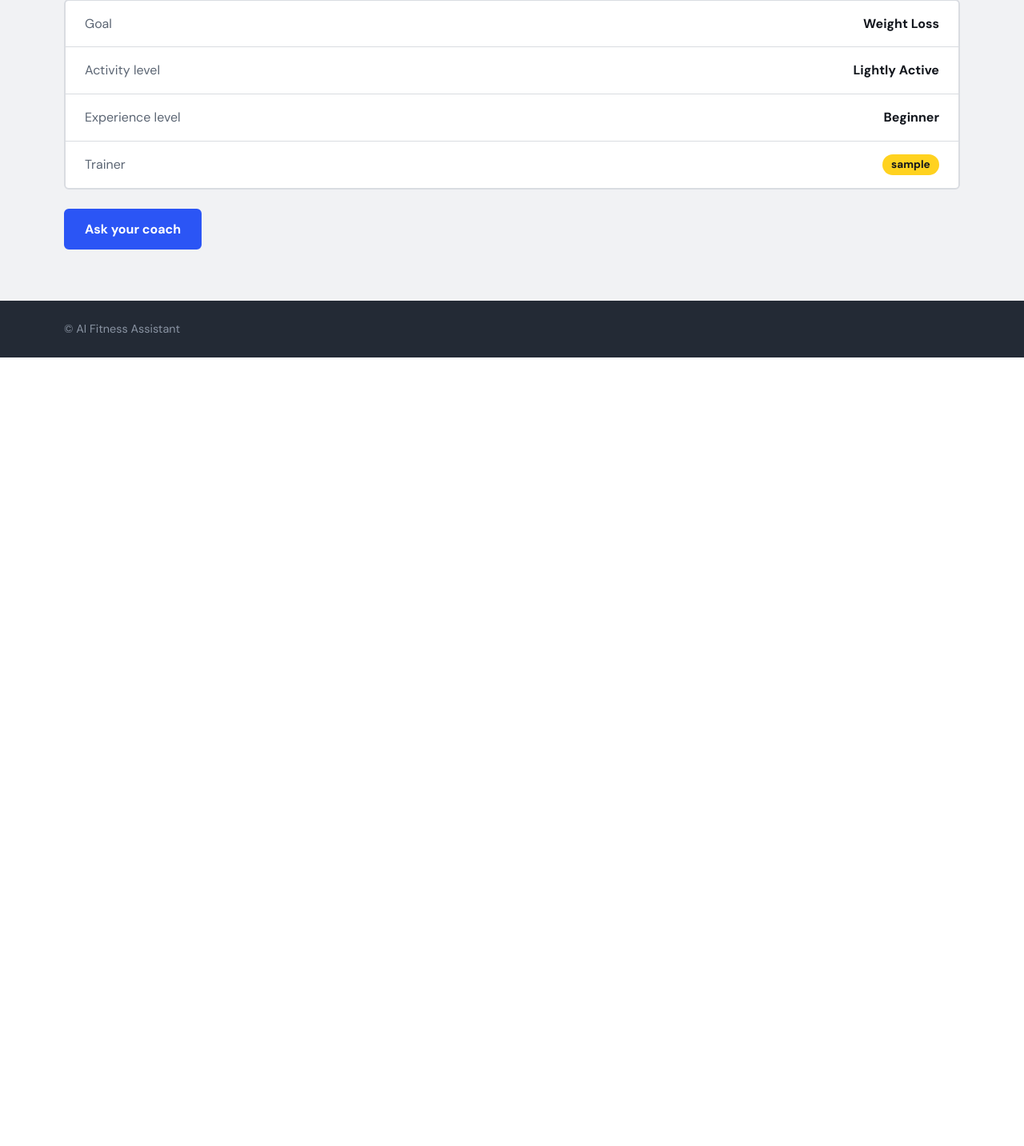
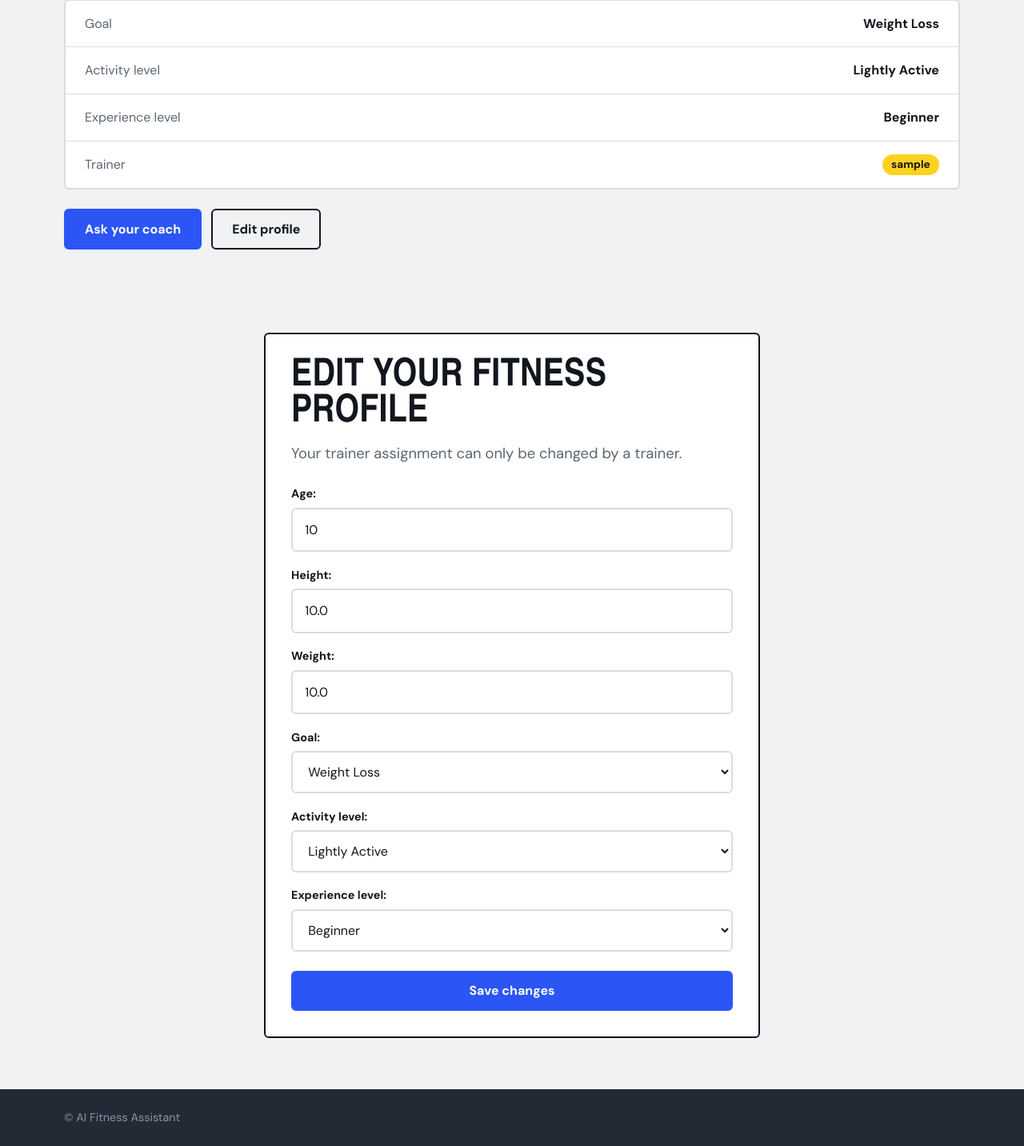
Before and after one commit to kushall-mehta/GEN_ai, a Django app: page /fitness/profile/ in a window 1280 px wide. Shown: the part 430-1863 px from the top of the page at 80% size. Before the commit the page ends 877 px from the top, so only its background shows below. Run offline with Django 5.2, Linux system fonts and the light colour scheme; a user stored in the database is signed in; tables that the repository leaves empty hold one stand-in row (values such as "Sample post"); some web fonts are replaced.

Commit message:
Add fresh chats and editable user fitness profiles

```diff
--- a/backend/fitness/forms.py
+++ b/backend/fitness/forms.py
@@ -12,5 +12,4 @@ class FitnessProfileForm(forms.ModelForm):
             "goal",
             "activity_level",
             "experience_level",
-            'trainer'
         ]
--- a/backend/fitness/templates/fitness/chat.html
+++ b/backend/fitness/templates/fitness/chat.html
@@ -259,6 +259,11 @@
 
                 <h1>Your Coach</h1>
 
+                <form method="post" action="{% url 'new_fitness_chat' %}" style="margin:.5rem 0">
+                    {% csrf_token %}
+                    <button class="btn btn-sm" type="submit">＋ New chat</button>
+                </form>
+
                 <p>
                     <span class="dot"></span>
                     Online. Answers use your profile.
--- a/backend/fitness/templates/fitness/view_profile.html
+++ b/backend/fitness/templates/fitness/view_profile.html
@@ -14,6 +14,7 @@
     <div><dt>Experience level</dt><dd>{{ profile.get_experience_level_display }}</dd></div>
     <div><dt>Trainer</dt><dd>{% if profile.trainer %}<span class="tag tag-on">{{ profile.trainer.user.username }}</span>{% else %}<span class="tag tag-off">Not assigned</span>{% endif %}</dd></div>
   </dl>
-  <p style="margin-top:1.5rem"><a class="btn btn-primary" href="{% url 'fitness_chat' %}">Ask your coach</a></p>
+  <p style="margin-top:1.5rem;display:flex;gap:.75rem;flex-wrap:wrap"><a class="btn btn-primary" href="{% url 'fitness_chat' %}">Ask your coach</a><a class="btn" href="#edit-profile">Edit profile</a></p>
 </div>
+<div class="narrow" id="edit-profile"><div class="form-card"><h2>Edit your fitness profile</h2><p class="lead" style="margin:.75rem 0 1.5rem">Your trainer assignment can only be changed by a trainer.</p><form method="post" class="form">{% csrf_token %}{{ form.as_p }}<button class="btn btn-primary btn-block" type="submit">Save changes</button></form></div></div>
 {% endblock %}
--- a/backend/fitness/urls.py
+++ b/backend/fitness/urls.py
@@ -6,5 +6,6 @@ urlpatterns = [
     path("profile/", views.fitness_profile, name="fitness_profile"),
     path("workout-plans/", views.workout_plans, name="workout_plans"),
     path("chat/", views.fitness_chat, name="fitness_chat"),
+    path("chat/new/", views.new_fitness_chat, name="new_fitness_chat"),
 
 ]
--- a/backend/fitness/views.py
+++ b/backend/fitness/views.py
@@ -62,17 +62,23 @@ def _save_pending_workout(request):
 
 @login_required
 def fitness_profile(request):
+    if request.user.role == "trainer":
+        return redirect("trainer_dashboard")
 
     try:
         profile = FitnessProfile.objects.get(
             user=request.user
         )
 
-        return render(
-            request,
-            "fitness/view_profile.html",
-            {"profile": profile}
-        )
+        if request.method == "POST":
+            form = FitnessProfileForm(request.POST, instance=profile)
+            if form.is_valid():
+                form.save()
+                messages.success(request, "Your fitness profile was updated.")
+                return redirect("fitness_profile")
+        else:
+            form = FitnessProfileForm(instance=profile)
+        return render(request, "fitness/view_profile.html", {"profile": profile, "form": form})
 
     except FitnessProfile.DoesNotExist:
 
@@ -246,6 +252,17 @@ def fitness_chat(request):
             "pending_workout": request.session.get("pending_workout"),
         }
     )
+
+
+@login_required
+def new_fitness_chat(request):
+    if request.method != "POST":
+        return redirect("fitness_chat")
+    if request.user.role == "trainer":
+        return redirect("trainer_dashboard")
+    request.session["fitness_session_id"] = str(uuid.uuid4())
+    request.session.pop("pending_workout", None)
+    return redirect("fitness_chat")
 @login_required
 def workout_plans(request):
     plans = WorkoutPlan.objects.filter(user=request.user)
--- a/backend/static/js/fitness-chat.js
+++ b/backend/static/js/fitness-chat.js
@@ -18,7 +18,7 @@
 
     document.addEventListener('submit', async (event) => {
         const form = event.target;
-        if (!form.matches('.chat form') || form.querySelector('[name="workout_action"]')) return;
+        if (!form.matches('.chat form') || form.querySelector('[name="workout_action"], [name="new_chat"]')) return;
         event.preventDefault();
         if (activeRequest) return;
 
```
